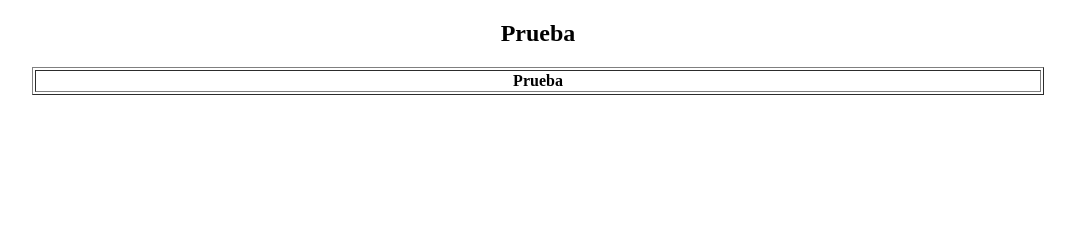
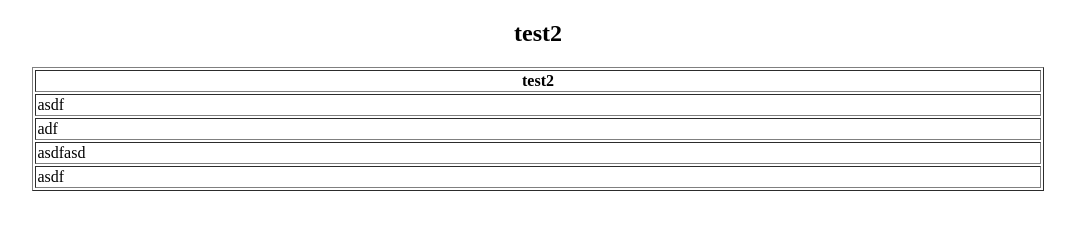
Before and after one commit to GReaper/pdaex, a plain HTML site: page index.html in a window 1280 px wide. Shown: the whole page, without its empty margins (102-1177 px from the left). Drawn offline with Linux system fonts and the light colour scheme.

Commit message:
Repaired a bug when dumping to HTML doc

```diff
--- a/index.html
+++ b/index.html
@@ -1,17 +1,21 @@
 <!DOCTYPE HTML PUBLIC "-//W3C//DTD HTML 4.01 Transitional//EN" "http://www.w3.org/TR/html4/loose.dtd">
 <html>
 <head>
-<title>Prueba</title>
+<title>test2</title>
 
 <meta http-equiv="content-type" content="text/html; charset=UTF-8">
 
 </head>
 <body>
 
-<h2 align="center">Prueba</h2>
+<h2 align="center">test2</h2>
 
 <table align="center" border="1" width="80%">
-<tr><th>Prueba</th></tr>
+<tr><th>test2</th></tr>
+<tr><td>asdf</td></tr>
+<tr><td>adf</td></tr>
+<tr><td>asdfasd</td></tr>
+<tr><td>asdf</td></tr>
 </table>
 
 </body>
```
Also changed, not shown: 1 other file.
